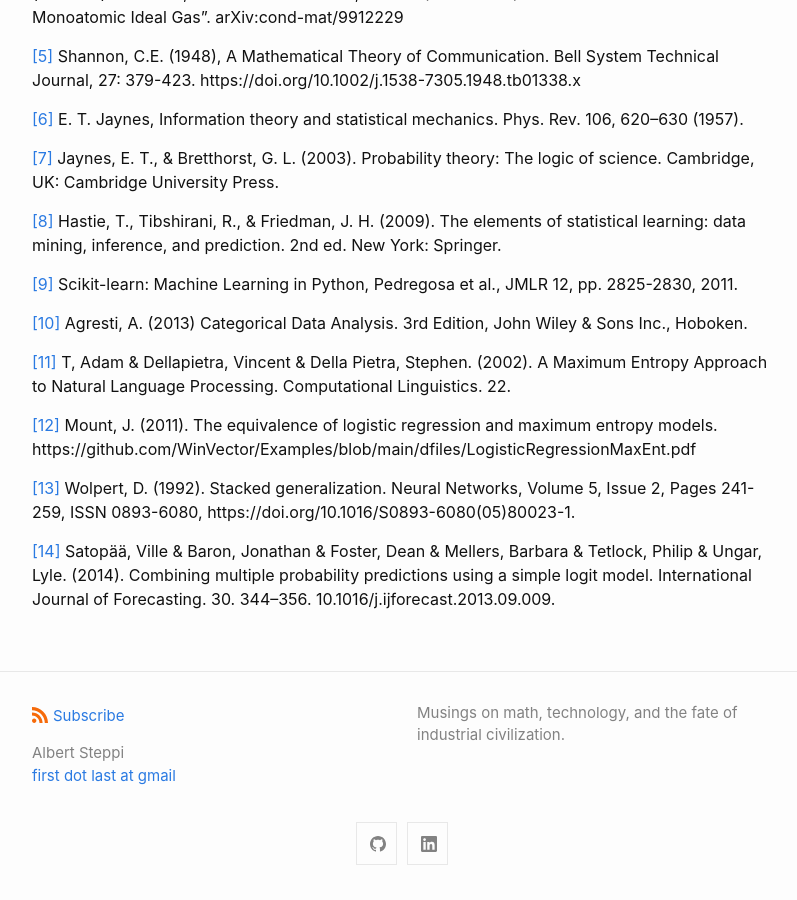
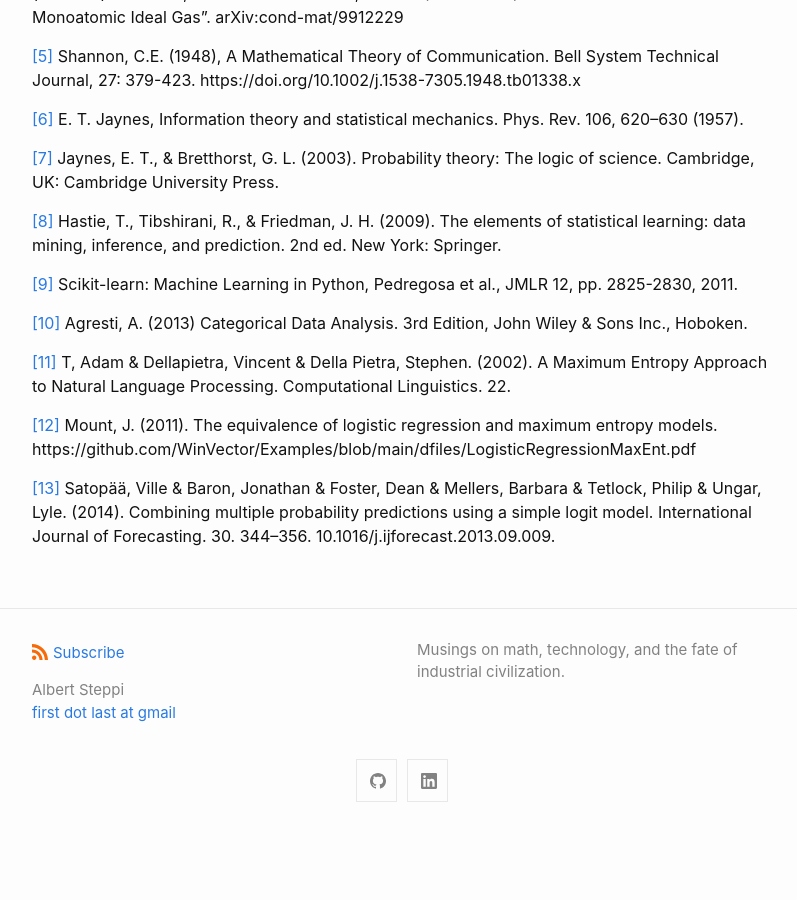
Before and after one commit to steppi/steppi.github.io, a Jekyll site: the page built from _posts/2021-10-01-fermi-dirac.md, in a window 1280 px wide and 900 px high, scrolled down 14187 px. Shown: the whole window, without its empty margins (238-1035 px from the left). Built offline with Jekyll 4.4.1, drawn with Linux system fonts in a browser that asks for light colours; after the commit the page ends 15024 px from its top, so only the background shows below that.

Commit message:
Fix reference

```diff
--- a/_posts/2021-10-01-fermi-dirac.md
+++ b/_posts/2021-10-01-fermi-dirac.md
@@ -730,7 +730,4 @@ T, Adam & Dellapietra, Vincent & Della Pietra, Stephen. (2002). A Maximum Entrop
 Mount, J. (2011). The equivalence of logistic regression and maximum entropy models. https://github.com/WinVector/Examples/blob/main/dfiles/LogisticRegressionMaxEnt.pdf
 
 <a id="13">[13]</a>
-Wolpert, D. (1992). Stacked generalization. Neural Networks, Volume 5, Issue 2, Pages 241-259, ISSN 0893-6080, https://doi.org/10.1016/S0893-6080(05)80023-1.
-
-<a id="14">[14]</a>
 Satopää, Ville & Baron, Jonathan & Foster, Dean & Mellers, Barbara & Tetlock, Philip & Ungar, Lyle. (2014). Combining multiple probability predictions using a simple logit model. International Journal of Forecasting. 30. 344–356. 10.1016/j.ijforecast.2013.09.009.
```
